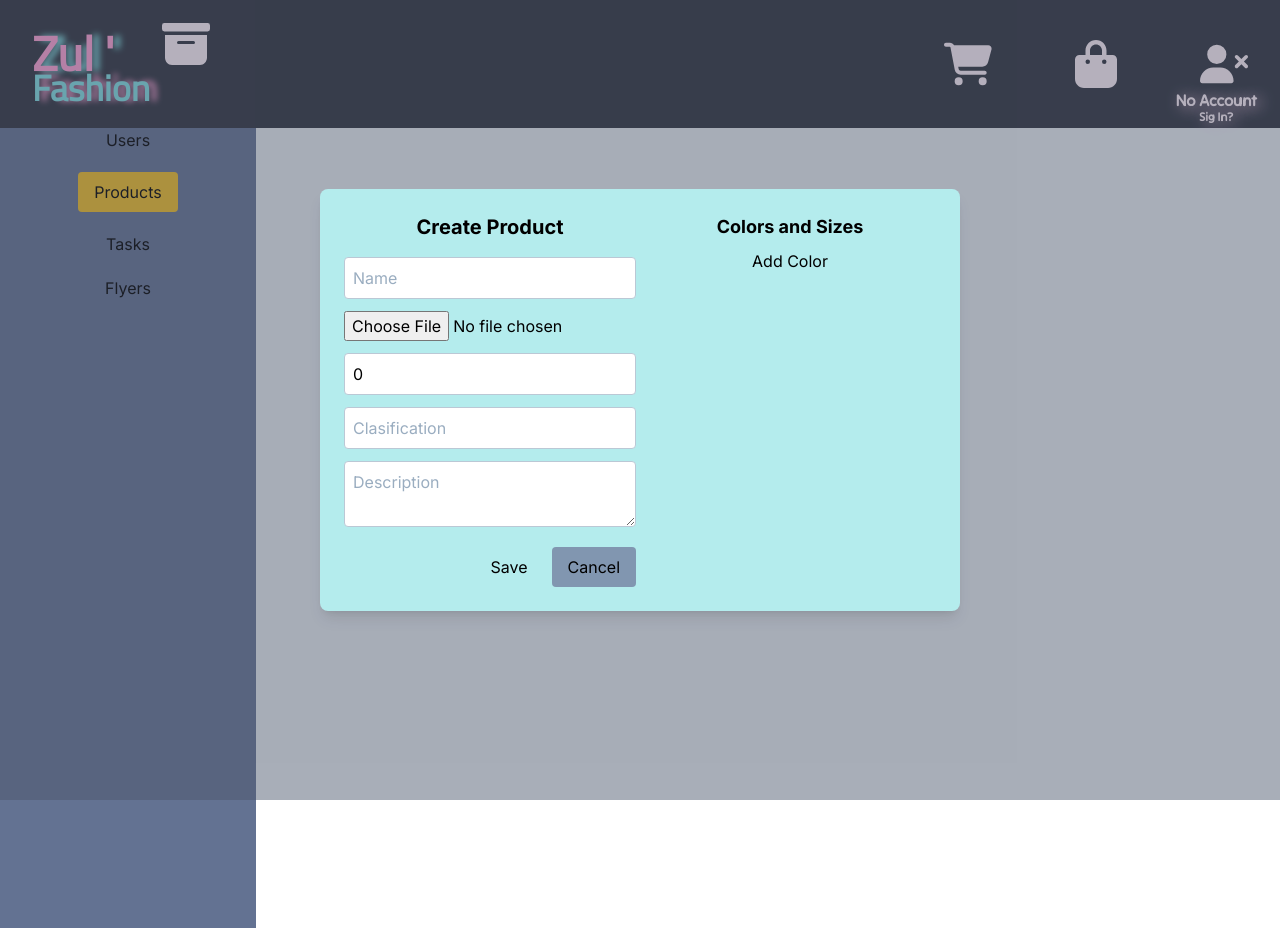
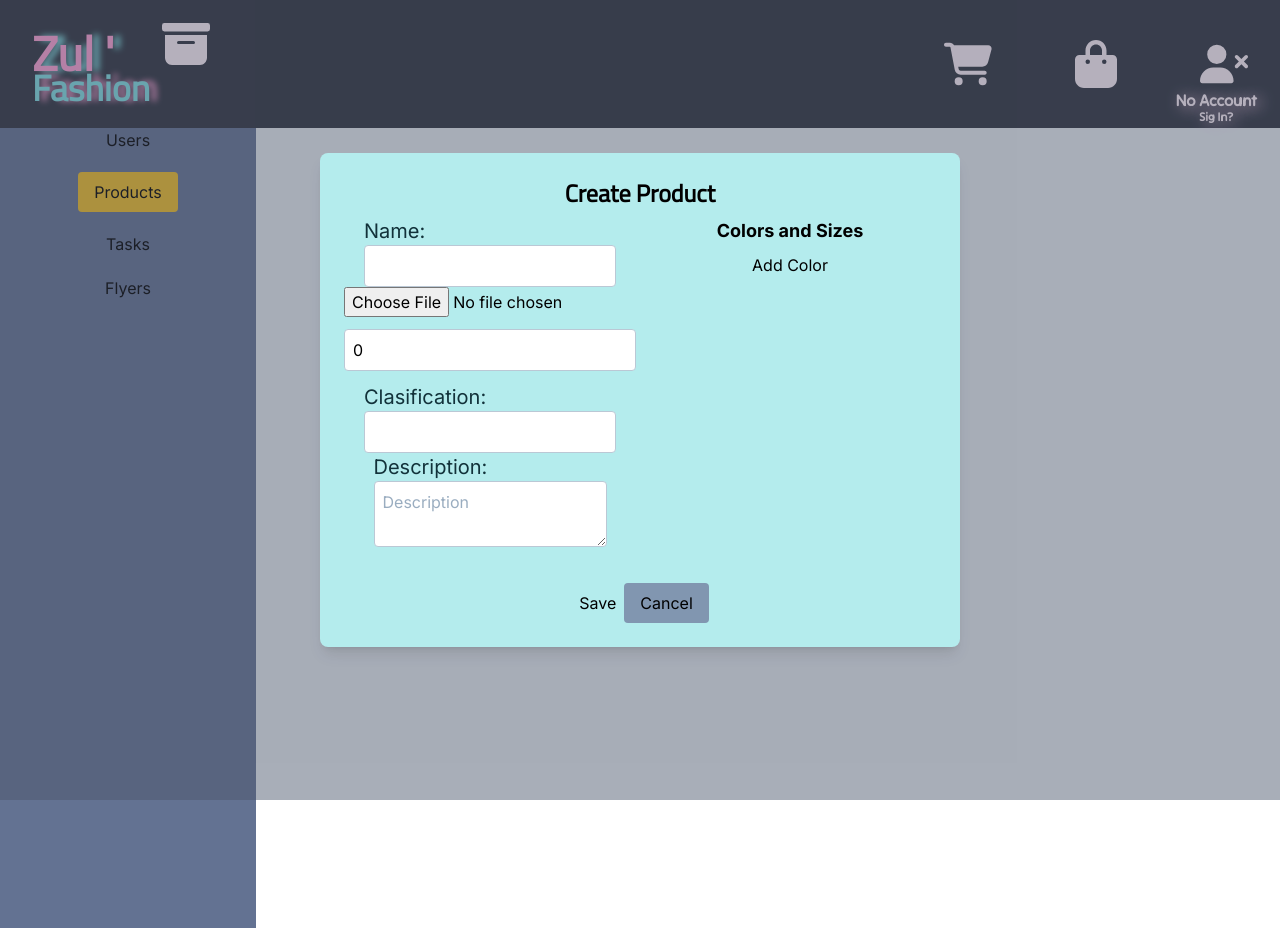
Before and after one commit to MarcosRamirezCarri/Y2KshopRemake, a Next.js app in the folder y2kclient/: page /dashboard in a window 1280 px wide. Both pictures are taken after a click on the button "Products". Built offline with nearby package versions, Linux system fonts and the light colour scheme.

Commit message:
Avance en el modal

```diff
--- a/y2kclient/src/app/dashboard/Components/Modals/ProductModal/CreateProduct/CreateProduct.tsx
+++ b/y2kclient/src/app/dashboard/Components/Modals/ProductModal/CreateProduct/CreateProduct.tsx
@@ -2,6 +2,7 @@
 import React, { useState } from "react";
 import Product from "@/helpers/Types";
 import { uploadImage } from "@/helpers/cloudinarySet";
+import validateProduct from "@/helpers/Validators/validatorProducts";
 import createProduct from "@/lib/actions/ProductActions/createProduct";
 
 interface ModalProps {
@@ -9,7 +10,13 @@ interface ModalProps {
   stateAdmin: string;
 }
 
-
+interface LabelFormProps{
+  name: string,
+  onChange: any,
+  error: string,
+  label: string,
+  value: string
+}
 
 const CreateModal: React.FC<ModalProps> = ({ setStateAdmin, stateAdmin }) => {
   const [product, setProduct] = useState<Product>({
@@ -17,8 +24,7 @@ const CreateModal: React.FC<ModalProps> = ({ setStateAdmin, stateAdmin }) => {
     name: "",
     images: [],
     price: 0,
-    colors: [
-    ],
+    colors: [],
     clasification: "",
     description: "",
   });
@@ -27,9 +33,12 @@ const CreateModal: React.FC<ModalProps> = ({ setStateAdmin, stateAdmin }) => {
     name: "",
     images: "",
     price: "",
+    description: "",
     clasification: "",
     colors: "",
-    sizes:"",
+    colorName: "",
+    sizesQuantity: "",
+    sizes: "",
   });
 
   const handleChange = (
@@ -61,15 +70,14 @@ const CreateModal: React.FC<ModalProps> = ({ setStateAdmin, stateAdmin }) => {
   };
 
   const handleAddColor = () => {
-    if(product.colors.length < 3){
+    if (product.colors.length < 3) {
       setProduct({
         ...product,
         colors: [...product.colors, { color: "", sizes: [] }],
       });
-    }else{
-      setErrors({ ...errors, colors: "You cannot add more than 3 colors" })
+    } else {
+      setErrors({ ...errors, colors: "You cannot add more than 3 colors" });
     }
-
   };
 
   const handleColorChange = (
@@ -87,19 +95,17 @@ const CreateModal: React.FC<ModalProps> = ({ setStateAdmin, stateAdmin }) => {
       newColors[colorIndex].sizes.push({ size: "", quantity: 0 });
       setProduct({ ...product, colors: newColors });
     } else {
-      setErrors({ ...errors, sizes: "You cannot add more than 4 sizes" })
+      setErrors({ ...errors, sizes: "You cannot add more than 4 sizes" });
     }
-
   };
 
   const handleSizeChange = (
     colorIndex: number,
     sizeIndex: number,
-    e: React.ChangeEvent<HTMLInputElement>
+    e: React.ChangeEvent<HTMLSelectElement | HTMLInputElement>
   ) => {
     const newColors = [...product.colors];
-    newColors[colorIndex].sizes[sizeIndex][e.target.name] =
-      e.target.value;
+    newColors[colorIndex].sizes[sizeIndex][e.target.name] = e.target.value;
     setProduct({ ...product, colors: newColors });
   };
 
@@ -107,17 +113,26 @@ const CreateModal: React.FC<ModalProps> = ({ setStateAdmin, stateAdmin }) => {
     const newColors = [...product.colors];
     newColors.splice(colorIndex, 1);
     setProduct({ ...product, colors: newColors });
+    setErrors({ ...errors, colors: "" });
   };
 
   const handleRemoveSize = (colorIndex: number, sizeIndex: number) => {
     const newColors = [...product.colors];
     newColors[colorIndex].sizes.splice(sizeIndex, 1);
     setProduct({ ...product, colors: newColors });
+    setErrors({ ...errors, sizes: "" });
   };
 
   const handleSave = () => {
+    const errorsBackup: any = validateProduct(product);
+
+    setErrors(errorsBackup);
+    const hasErrors = Object.values(errors).some((error) => error !== "");
+    const hasProduct = Object.values(product).some((prod) => prod === "");
+    if (!hasErrors && !hasProduct) {
+      alert("se creo");
       createProduct(product);
-    setStateAdmin('');
+    }
   };
 
   return (
@@ -126,21 +141,10 @@ const CreateModal: React.FC<ModalProps> = ({ setStateAdmin, stateAdmin }) => {
         stateAdmin === "CreateProduct" ? "visible" : "invisible"
       }`}
     >
-      <div className="w-[50%] bg-Lightblue-200 gap-2  grid grid-cols-2 p-6 rounded-lg shadow-lg w-96">
-
+      <div className="w-[50%] bg-Lightblue-200 gap-2 justify-center  grid grid-cols-2 p-6 rounded-lg shadow-lg w-96">
+      <h2 className="col-span-2 flex justify-center font-titilium text-2xl font-semibold ">Create Product</h2>
         <div className="flex flex-col items-center ">
-<h2 className="text-xl font-bold mb-4">Create Product</h2>
-        <input
-          className={`w-full mb-3 p-2 border ${
-            errors.name ? "border-red-500" : "border-gray-300"
-          } rounded`}
-          type="text"
-          name="name"
-          placeholder="Name"
-          value={product.name}
-          onChange={handleChange}
-        />
-        {errors.name && <p className="text-red-500 text-sm">{errors.name}</p>}
+        <LabelForm name='name' label="Name" onChange={handleChange} value={product.name} error={errors.name}/>
 
           <input
             type="file"
@@ -149,7 +153,7 @@ const CreateModal: React.FC<ModalProps> = ({ setStateAdmin, stateAdmin }) => {
           />
           {uploading && <p>Uploading...</p>}
           {errors.images && (
-          <p className="text-red-500 text-sm">{errors.images}</p>
+            <p className="text-pink-950 text-sm">{errors.images}</p>
           )}
           {product.images.map((image, index) => (
             <div key={index} className="relative inline-block">
@@ -170,7 +174,7 @@ const CreateModal: React.FC<ModalProps> = ({ setStateAdmin, stateAdmin }) => {
 
           <input
             className={`w-full mb-3 p-2 border ${
-            errors.price ? "border-red-500" : "border-gray-300"
+              errors.price ? "text-pink-950" : "border-gray-300"
             } rounded`}
             type="number"
             name="price"
@@ -178,36 +182,21 @@ const CreateModal: React.FC<ModalProps> = ({ setStateAdmin, stateAdmin }) => {
             value={product.price}
             onChange={handleChange}
           />
-        {errors.price && <p className="text-red-500 text-sm">{errors.price}</p>}
+          {errors.price && (
+            <p className="text-pink-950 text-sm">{errors.price}</p>
+          )}
+          <LabelForm name='clasification' label="Clasification" onChange={handleChange} value={product.clasification} error={errors.clasification}/>
+          <LabelForm name='description' label="Description" onChange={handleChange} value={product.description} error={errors.description}/>
 
-        <input
-          className={`w-full mb-3 p-2 border ${
-            errors.clasification ? "border-red-500" : "border-gray-300"
-          } rounded`}
-          type="text"
-          name="clasification"
-          placeholder="Clasification"
-          value={product.clasification}
-          onChange={handleChange}
-        />
-        {errors.clasification && (
-          <p className="text-red-500 text-sm">{errors.clasification}</p>
-        )}
-
-        <textarea
-          className="w-full mb-3 p-2 border border-gray-300 rounded"
-          name="description"
-          placeholder="Description"
-          value={product.description}
-          onChange={handleChange}
-        />
         </div>
         <div className="flex flex-col items-center">
           <h3 className="text-lg font-bold">Colors and Sizes</h3>
+          {errors.colors && (
+            <p className="text-pink-950 text-sm">{errors.colors}</p>
+          )}
           {product.colors.map((color, colorIndex) => (
             <div key={colorIndex}>
               <div className="flex items-center mb-1">
-              {errors.colors && <p className="text-red-500 text-sm">{errors.colors}</p>}
                 <input
                   className="w-full p-2 border border-gray-300 rounded"
                   type="text"
@@ -223,24 +212,34 @@ const CreateModal: React.FC<ModalProps> = ({ setStateAdmin, stateAdmin }) => {
                   &times;
                 </button>
               </div>
-              {errors.sizes && <p className="text-red-500 text-sm">{errors.sizes}</p>}
+              {errors.sizes && (
+                <p className="text-pink-950 text-sm">{errors.sizes}</p>
+              )}
               {color.sizes.map((size, sizeIndex) => (
                 <div key={sizeIndex} className="flex items-center mb-2">
-                  <input
+                  <select
                     className="w-1/2 p-2 border border-gray-300 rounded mr-2"
-                    type="text"
                     name="size"
-                    placeholder="Size"
                     value={size.size}
-                    onChange={(e) => handleSizeChange(colorIndex, sizeIndex, e)}
-                  />
+                    onChange={(e) =>
+                      handleSizeChange(colorIndex, sizeIndex, e)
+                    }
+                  >
+                    <option value="">Select Size</option>
+                    <option value="XL">XL</option>
+                    <option value="L">L</option>
+                    <option value="M">M</option>
+                    <option value="S">S</option>
+                  </select>
                   <input
                     className="w-1/2 p-2 border border-gray-300 rounded"
                     type="number"
                     name="quantity"
                     placeholder="Quantity"
                     value={size.quantity}
-                    onChange={(e) => handleSizeChange(colorIndex, sizeIndex, e)}
+                    onChange={(e) =>
+                      handleSizeChange(colorIndex, sizeIndex, e)
+                    }
                   />
                   <button
                     type="button"
@@ -253,7 +252,7 @@ const CreateModal: React.FC<ModalProps> = ({ setStateAdmin, stateAdmin }) => {
               ))}
               <button
                 type="button"
-                className="bg-blue-500 text-white rounded p-2 mt-2"
+                className="bg-blue-500 text-white rounded p-2 mb-2"
                 onClick={() => handleAddSize(colorIndex)}
               >
                 Add Size
@@ -268,10 +267,10 @@ const CreateModal: React.FC<ModalProps> = ({ setStateAdmin, stateAdmin }) => {
             Add Color
           </button>
         </div>
-
-        <div className="flex justify-end">
+        <div className="col-span-2 flex justify-center mt-4">
           <button
-            className="bg-blue-500 text-white px-4 py-2 rounded mr-2"
+            type="button"
+            className="bg-green-500 text-white rounded p-2"
             onClick={handleSave}
           >
             Save
@@ -288,4 +287,28 @@ const CreateModal: React.FC<ModalProps> = ({ setStateAdmin, stateAdmin }) => {
   );
 };
 
+const LabelForm: React.FC<LabelFormProps> = ({label, name , value, error, onChange}) =>{
+  return (
+    <div className="flex flex-col">
+      <p className="text-Lightblue-950 text-xl">{label}:</p>
+     {name === 'description'?  <textarea
+            className="w-full mb-3 p-2 border border-gray-300 rounded"
+            name="description"
+            placeholder="Description"
+            value={value}
+            onChange={onChange}
+          />  :  <input
+          className={`w-full p-2 border ${error ? "border-pink-950" : "border-gray-300"} rounded`}
+          type="text"
+          name={name}
+          value={value}
+          onChange={onChange}
+      /> }
+       {error && (
+            <p className="text-pink-950 text-sm">{error}</p>
+          )}
+        </div>
+  )
+}
+
 export default CreateModal;
--- a/y2kclient/src/app/dashboard/Components/ViewOfAll.tsx
+++ b/y2kclient/src/app/dashboard/Components/ViewOfAll.tsx
@@ -5,7 +5,6 @@ import CreateModal from "./Modals/ProductModal/CreateProduct/CreateProduct"
 
 const ViewOfAll = () =>{
     const [stateAdmin, setStateAdmin] = useState<string>('')
-    console.log(stateAdmin)
     return(
         <div className="w-[100%] h-[100vh] bg-gray-100 flex flex-col gap-5 relative">
          <SideBarDashboard setStateAdmin={setStateAdmin} />
--- a/y2kclient/src/helpers/Validators/validatorProducts.ts
+++ b/y2kclient/src/helpers/Validators/validatorProducts.ts
@@ -2,10 +2,12 @@ import Product from "../Types";
 
 const validateProduct = (product: Product) => {
     const newErrors = {
-      name: '',
-      images: '',
-      price: '',
-      clasification: '',
+      name: "",
+      images: "",
+      price: "",
+      colors: "",
+      sizes: "",
+      clasification: "",
     };
     let isValid = true;
 
@@ -13,16 +15,24 @@ const validateProduct = (product: Product) => {
       newErrors.name = 'Name is required';
       isValid = false;
     }
+    if (product.name.length > 12) {
+      newErrors.name = 'Name need to be less than 12 characters';
+      isValid = false;
+    }
     if (!product.images.length) {
       newErrors.images = 'At least one image is required';
       isValid = false;
     }
-    if (product.price <= 0) {
-      newErrors.price = 'Price must be greater than 0';
+    if (product.price < 0 && product.price >= 9999) {
+      newErrors.price = 'Price must be greater than 0 and less than 9999';
       isValid = false;
     }
     if (!product.clasification) {
       newErrors.clasification = 'Clasification is required';
+      isValid = false;
+    }
+    if (product.colors.length <= 0) {
+      newErrors.colors = 'Colors are required';
       isValid = false;
     }
 
```
Lines whose indentation alone changed are shown as unchanged.
